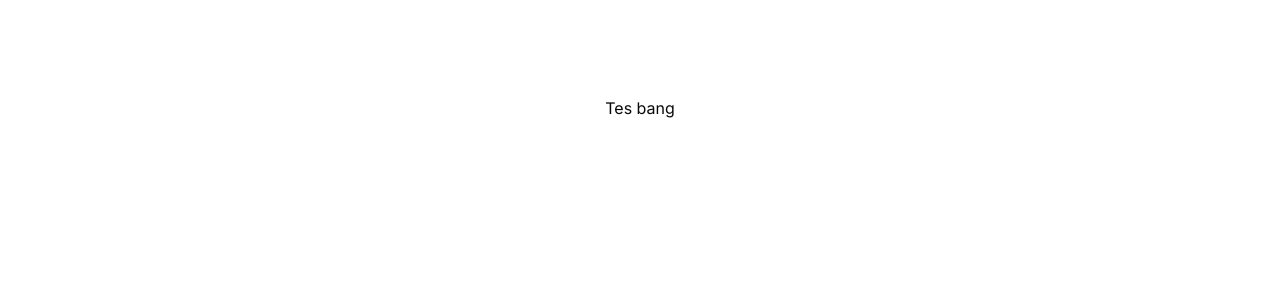
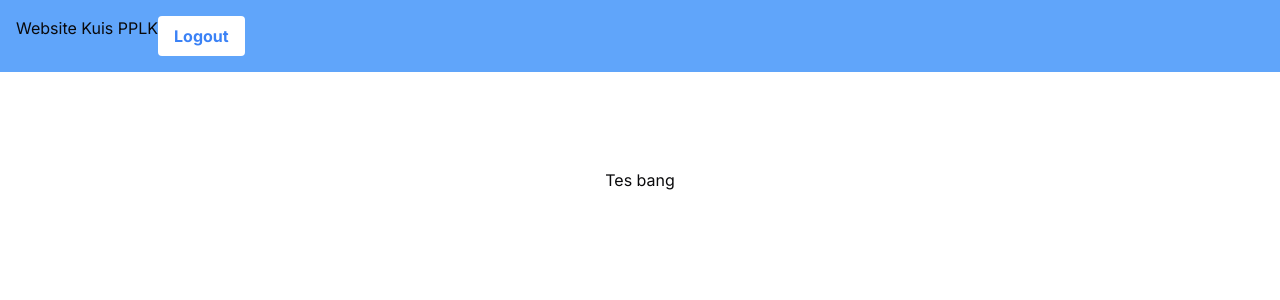
Before and after one commit to PPLK-ITERA/Mini-Project-PPLK-2024-Front-End, a Next.js app: page / in a window 1280 px wide. Shown: the top 300 px of the page. Built offline with nearby package versions, Linux system fonts and the light colour scheme.

Commit message:
fet: navbar

```diff
--- a/src/app/layout.tsx
+++ b/src/app/layout.tsx
@@ -1,6 +1,7 @@
 import type { Metadata } from "next";
 import { Inter } from "next/font/google";
 import "./globals.css";
+import Nav from "@/components/layout/Nav";
 
 const inter = Inter({ subsets: ["latin"] });
 
@@ -16,7 +17,10 @@ export default function RootLayout({
 }>) {
   return (
     <html lang="en">
-      <body className={inter.className}>{children}</body>
+      <body className={inter.className}>
+        <Nav />
+        {children}
+      </body>
     </html>
   );
 }
--- /dev/null
+++ b/src/components/layout/Nav.tsx
@@ -0,0 +1,28 @@
+'use client';
+
+import React, { useState } from 'react';
+
+const Nav = () => {
+    const isLoggedIn = true;
+
+    return (
+      <nav className="bg-blue-400 p-4 w-full">
+        <ul className="flex gap-4 ">
+            {isLoggedIn ? (
+                <div className='flex space-between w-full'>
+                    <h2>Website Kuis PPLK</h2>
+                    <button className="bg-white text-blue-500 hover:bg-blue-500 hover:text-white font-bold py-2 px-4 rounded">
+                    Logout
+                    </button>
+                </div>
+            ) : (
+                <div className='flex justify-center'>
+                    <h2>Website Kuis PPLK</h2>
+                </div>
+            )}
+        </ul>
+      </nav>
+    );
+  };
+
+  export default Nav;
```
